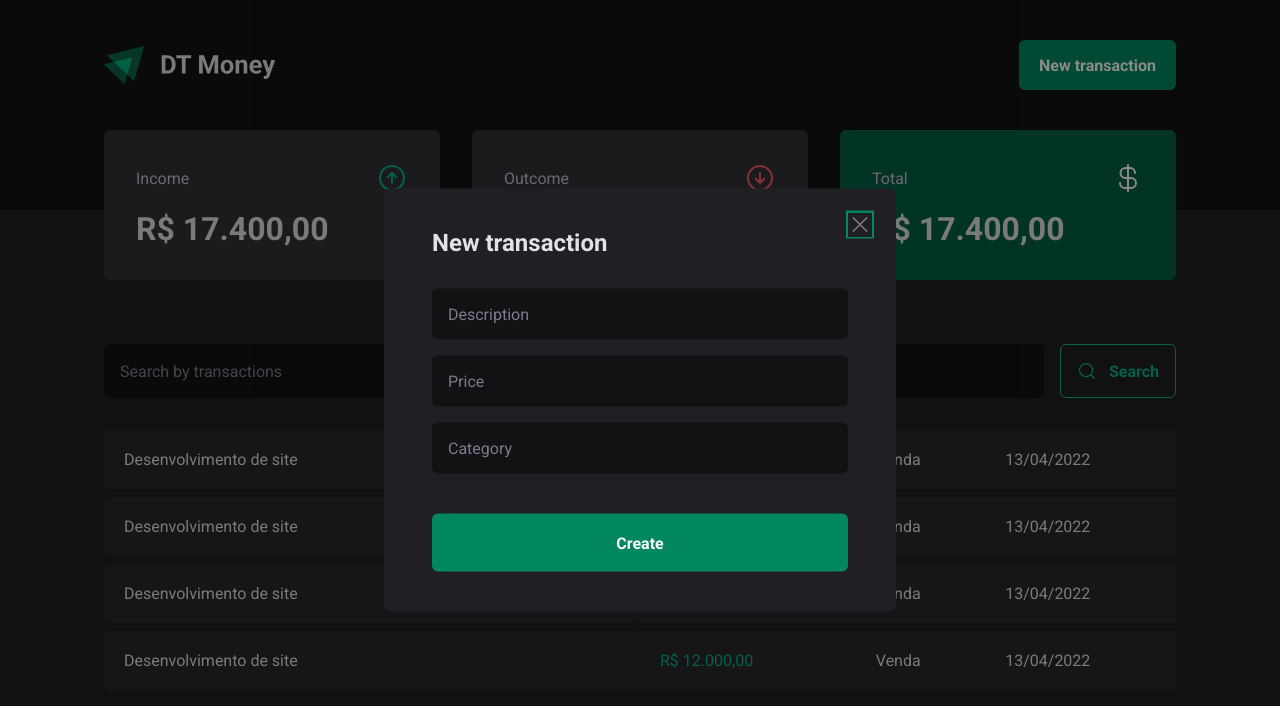
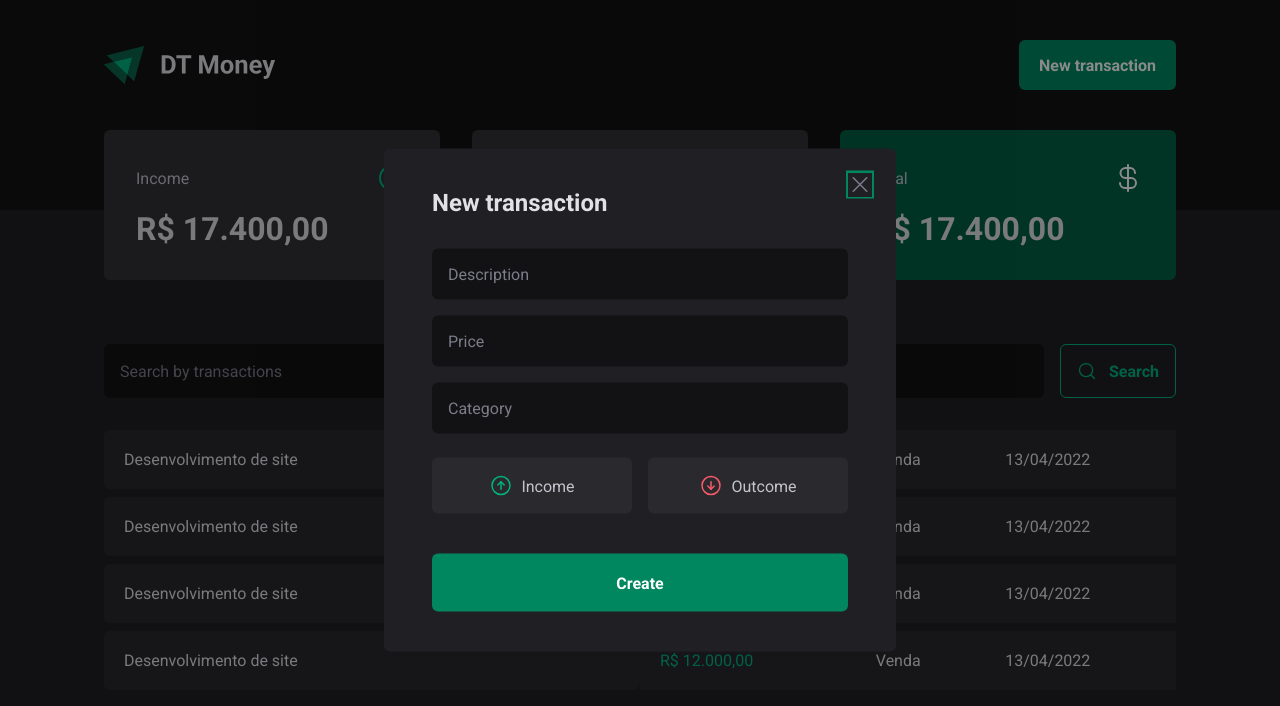
Before and after one commit to diegosano/dt-money, a React (Vite) app: page / in a window 1280 px wide. Both pictures are taken after a click on the button "New transaction". Shown: the top 706 px of the page. Built offline with nearby package versions, Linux system fonts and the light colour scheme.

Commit message:
feat: new transaction modal types buttons

```diff
--- a/src/components/Header/NewTransactionModal/index.tsx
+++ b/src/components/Header/NewTransactionModal/index.tsx
@@ -1,5 +1,5 @@
 import * as Dialog from '@radix-ui/react-dialog';
-import { X } from 'phosphor-react';
+import { ArrowCircleUp, ArrowCircleDown, X } from 'phosphor-react';
 
 import * as S from './styles';
 
@@ -21,6 +21,18 @@
             <input type="text" placeholder="Price" required />
             <input type="text" placeholder="Category" required />
 
+            <S.TransactionType>
+              <S.TransactionTypeButton variant="income" value="income">
+                <ArrowCircleUp size={24} />
+                Income
+              </S.TransactionTypeButton>
+
+              <S.TransactionTypeButton variant="outcome" value="outcome">
+                <ArrowCircleDown size={24} />
+                Outcome
+              </S.TransactionTypeButton>
+            </S.TransactionType>
+
             <button type="submit">Create</button>
           </form>
         </S.Content>
--- a/src/components/Header/NewTransactionModal/styles.ts
+++ b/src/components/Header/NewTransactionModal/styles.ts
@@ -1,4 +1,5 @@
 import * as Dialog from '@radix-ui/react-dialog';
+import * as RadioGroup from '@radix-ui/react-radio-group';
 import styled from 'styled-components';
 
 export const Overlay = styled(Dialog.Overlay)`
@@ -68,3 +69,53 @@
   color: ${(props) => props.theme['gray-500']};
   line-height: 0;
 `;
+
+export const TransactionType = styled(RadioGroup.Root)`
+  display: grid;
+  grid-template-columns: repeat(2, 1fr);
+  gap: 1rem;
+  margin-top: 0.5rem;
+`;
+
+interface TransactionTypeButtonProps {
+  variant: 'income' | 'outcome';
+}
+
+export const TransactionTypeButton = styled(
+  RadioGroup.Item
+)<TransactionTypeButtonProps>`
+  background: ${(props) => props.theme['gray-700']};
+  padding: 1rem;
+  display: flex;
+  align-items: center;
+  justify-content: center;
+  gap: 0.5rem;
+  cursor: pointer;
+  border-radius: 6px;
+  border: 0;
+  color: ${(props) => props.theme['gray-300']};
+
+  svg {
+    color: ${(props) =>
+      props.variant === 'income'
+        ? props.theme['green-300']
+        : props.theme['red-300']};
+  }
+
+  &[data-state='unchecked']:hover {
+    background: ${(props) => props.theme['gray-600']};
+    transition: background-color 0.2s;
+  }
+
+  &[data-state='checked'] {
+    color: ${(props) => props.theme.white};
+    background: ${(props) =>
+      props.variant === 'income'
+        ? props.theme['green-500']
+        : props.theme['red-500']};
+
+    svg {
+      color: ${(props) => props.theme.white};
+    }
+  }
+`;
```
